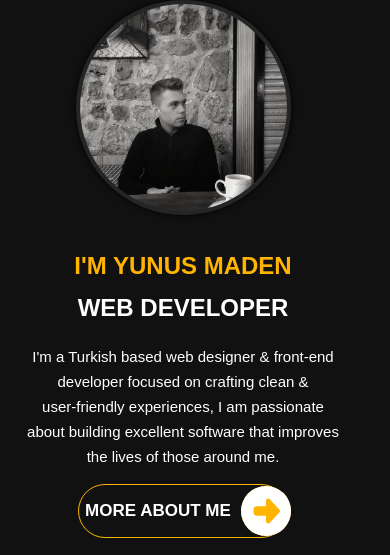
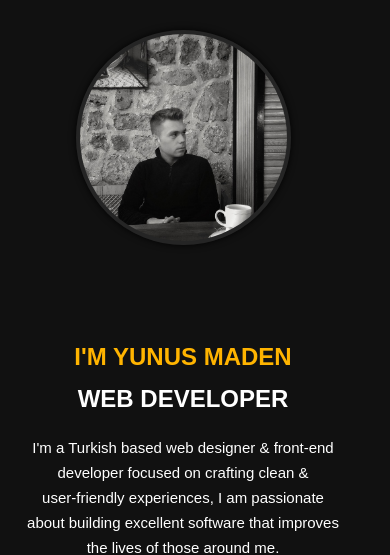
Before and after one commit to Noctis-jpg/React-my-website, a React app in the folder my-website/: page / in a window 390 px wide. Shown: the top 555 px of the page. Built offline with nearby package versions, Linux system fonts and the light colour scheme.

Commit message:
Update responsive.scss

```diff
--- a/my-website/src/styles/responsive.scss
+++ b/my-website/src/styles/responsive.scss
@@ -80,7 +80,7 @@ $large: 1600px;
       }
     }
     .home-details-container{
-      height: auto;
+
 
       .home-avatar{
         background-image: url(../images/yunus-maden-mobil.jpg);
```
